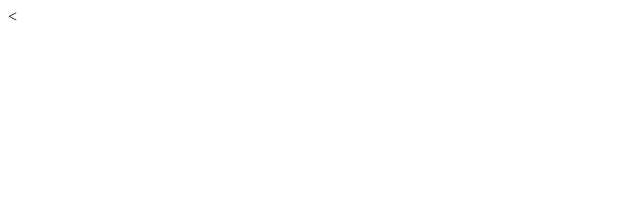
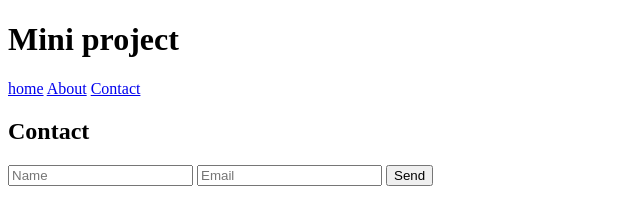
Before and after one commit to IAmSkidd7/mini-project-01, a plain HTML site: page index.html in a window 1280 px wide. Shown: the whole page, without its empty margins (0-640 px from the left). Drawn offline with Linux system fonts and the light colour scheme.

Commit message:
added input and button tags

```diff
--- a/index.html
+++ b/index.html
@@ -8,6 +8,19 @@
     <link rel="stylesheet" href="./style.css"/>
 </head>
 <body>
-    <
+    <header>
+        <h1>Mini project</h1>
+        <nav>
+            <a href="#">home</a>
+            <a href="#">About</a>
+            <a href="#">Contact</a>
+        </nav>
+    </header>
+    <form>
+        <h2>Contact</h2>
+        <input type="text" placeholder="Name">
+        <input type="email" placeholder="Email">
+        <button type="submit">Send</button>
+    </form>
 </body>
 </html>
```
